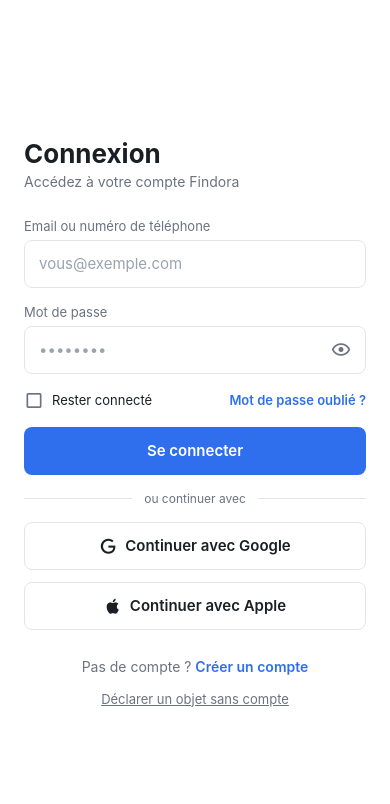
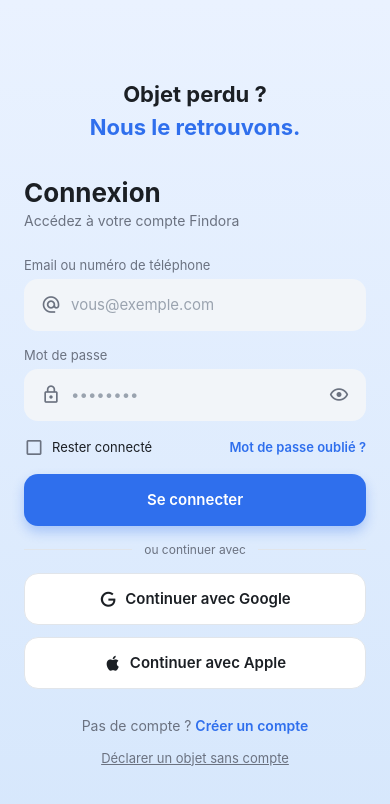
Before and after one commit to maureljean55/Findora, a React Native app: screen / in a window 390 px wide. Shown: the top 804 px of the page. Built offline with nearby package versions, Linux system fonts and the light colour scheme; no server answers.

Commit message:
Modernize the login screen
Adds a soft gradient background, filled inputs with icons, rounder
buttons with a subtle shadow, and a headline tagline ("Objet perdu ?
Nous le retrouvons.") in place of the earlier decorative search
badge. Drops the floating card look per feedback.

```diff
--- a/src/components/Button.tsx
+++ b/src/components/Button.tsx
@@ -1,5 +1,5 @@
 import React from 'react';
-import { ActivityIndicator, Pressable, StyleSheet, Text, View } from 'react-native';
+import { ActivityIndicator, Platform, Pressable, StyleSheet, Text, View } from 'react-native';
 import { colors } from '../theme/colors';
 
 type Props = {
@@ -49,17 +49,22 @@ export default function Button({
 const styles = StyleSheet.create({
   base: {
     width: '100%',
-    height: 48,
-    borderRadius: 8,
+    height: 52,
+    borderRadius: 14,
     alignItems: 'center',
     justifyContent: 'center',
   },
   primary: {
     backgroundColor: colors.accent,
+    shadowColor: colors.accent,
+    shadowOffset: { width: 0, height: 6 },
+    shadowOpacity: 0.3,
+    shadowRadius: 12,
+    ...Platform.select({ android: { elevation: 4 } }),
   },
   secondary: {
     backgroundColor: colors.background,
-    borderWidth: 1,
+    borderWidth: 1.5,
     borderColor: colors.border,
   },
   disabled: {
--- a/src/components/TextField.tsx
+++ b/src/components/TextField.tsx
@@ -7,22 +7,39 @@ type Props = TextInputProps & {
   label: string;
   error?: string;
   secure?: boolean;
+  icon?: keyof typeof MaterialCommunityIcons.glyphMap;
 };
 
-export default function TextField({ label, error, secure = false, ...inputProps }: Props) {
+export default function TextField({ label, error, secure = false, icon, ...inputProps }: Props) {
   const [isSecureVisible, setIsSecureVisible] = useState(false);
+  const [isFocused, setIsFocused] = useState(false);
   const hasError = Boolean(error);
 
   return (
     <View style={styles.container}>
       <Text style={styles.label}>{label}</Text>
-      <View style={[styles.inputRow, hasError && styles.inputRowError]}>
+      <View
+        style={[
+          styles.inputRow,
+          isFocused && styles.inputRowFocused,
+          hasError && styles.inputRowError,
+        ]}
+      >
+        {icon && (
+          <MaterialCommunityIcons
+            name={icon}
+            size={20}
+            color={isFocused ? colors.accent : colors.textSecondary}
+          />
+        )}
         <TextInput
           style={styles.input}
           placeholderTextColor={colors.placeholder}
           secureTextEntry={secure && !isSecureVisible}
           autoCapitalize="none"
           autoCorrect={false}
+          onFocus={() => setIsFocused(true)}
+          onBlur={() => setIsFocused(false)}
           {...inputProps}
         />
         {secure && (
@@ -57,13 +74,17 @@ const styles = StyleSheet.create({
   inputRow: {
     flexDirection: 'row',
     alignItems: 'center',
-    height: 48,
-    borderWidth: 1,
-    borderColor: colors.border,
-    borderRadius: 8,
-    paddingHorizontal: 14,
+    height: 52,
+    borderWidth: 1.5,
+    borderColor: 'transparent',
+    borderRadius: 14,
+    paddingHorizontal: 16,
+    backgroundColor: colors.inputFill,
+    gap: 10,
+  },
+  inputRowFocused: {
+    borderColor: colors.accent,
     backgroundColor: colors.background,
-    gap: 8,
   },
   inputRowError: {
     borderColor: colors.danger,
--- a/src/screens/LoginScreen.tsx
+++ b/src/screens/LoginScreen.tsx
@@ -8,6 +8,7 @@ import {
   Text,
   View,
 } from 'react-native';
+import { LinearGradient } from 'expo-linear-gradient';
 import { MaterialCommunityIcons } from '@expo/vector-icons';
 import { colors } from '../theme/colors';
 import Button from '../components/Button';
@@ -96,6 +97,10 @@ export default function LoginScreen() {
   };
 
   return (
+    <LinearGradient
+      colors={[colors.screenGradientTop, colors.screenGradientBottom]}
+      style={styles.flex}
+    >
       <KeyboardAvoidingView
         style={styles.flex}
         behavior={Platform.OS === 'ios' ? 'padding' : undefined}
@@ -104,6 +109,11 @@ export default function LoginScreen() {
           contentContainerStyle={styles.scrollContent}
           keyboardShouldPersistTaps="handled"
         >
+          <Text style={styles.tagline}>
+            <Text style={styles.taglineQuestion}>Objet perdu ?{'\n'}</Text>
+            <Text style={styles.taglineAnswer}>Nous le retrouvons.</Text>
+          </Text>
+
           <View style={styles.card}>
             <Text style={styles.title}>Connexion</Text>
             <Text style={styles.subtitle}>Accédez à votre compte Findora</Text>
@@ -116,6 +126,7 @@ export default function LoginScreen() {
                 onChangeText={setIdentifier}
                 error={errors.identifier}
                 keyboardType="email-address"
+                icon="at"
               />
 
               <TextField
@@ -125,6 +136,7 @@ export default function LoginScreen() {
                 onChangeText={setPassword}
                 error={errors.password}
                 secure
+                icon="lock-outline"
               />
 
               <View style={styles.row}>
@@ -188,18 +200,33 @@ export default function LoginScreen() {
           </View>
         </ScrollView>
       </KeyboardAvoidingView>
+    </LinearGradient>
   );
 }
 
 const styles = StyleSheet.create({
   flex: {
     flex: 1,
-    backgroundColor: colors.background,
   },
   scrollContent: {
     flexGrow: 1,
     justifyContent: 'center',
     padding: 24,
+  },
+  tagline: {
+    textAlign: 'center',
+    marginBottom: 32,
+    lineHeight: 30,
+  },
+  taglineQuestion: {
+    fontSize: 22,
+    fontWeight: '700',
+    color: colors.textPrimary,
+  },
+  taglineAnswer: {
+    fontSize: 22,
+    fontWeight: '700',
+    color: colors.accent,
   },
   card: {
     width: '100%',
--- a/src/theme/colors.ts
+++ b/src/theme/colors.ts
@@ -8,6 +8,9 @@ export const colors = {
   accentText: '#FFFFFF',
   danger: '#D64545',
   placeholder: '#9AA3AF',
+  screenGradientTop: '#EAF2FF',
+  screenGradientBottom: '#D6E7FC',
+  inputFill: '#F2F5F9',
 };
 
 export const splashColors = {
```
Lines whose indentation alone changed are shown as unchanged.
